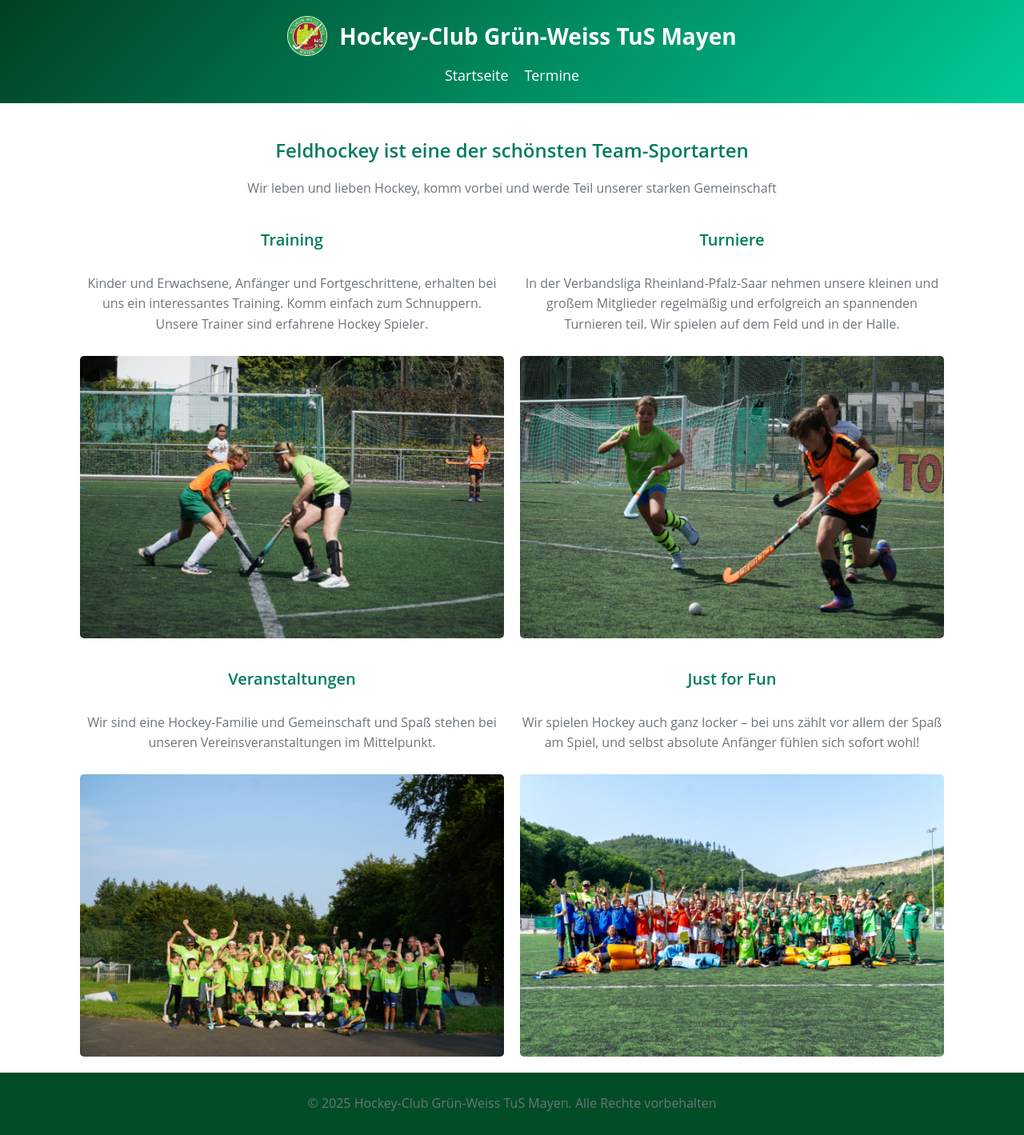
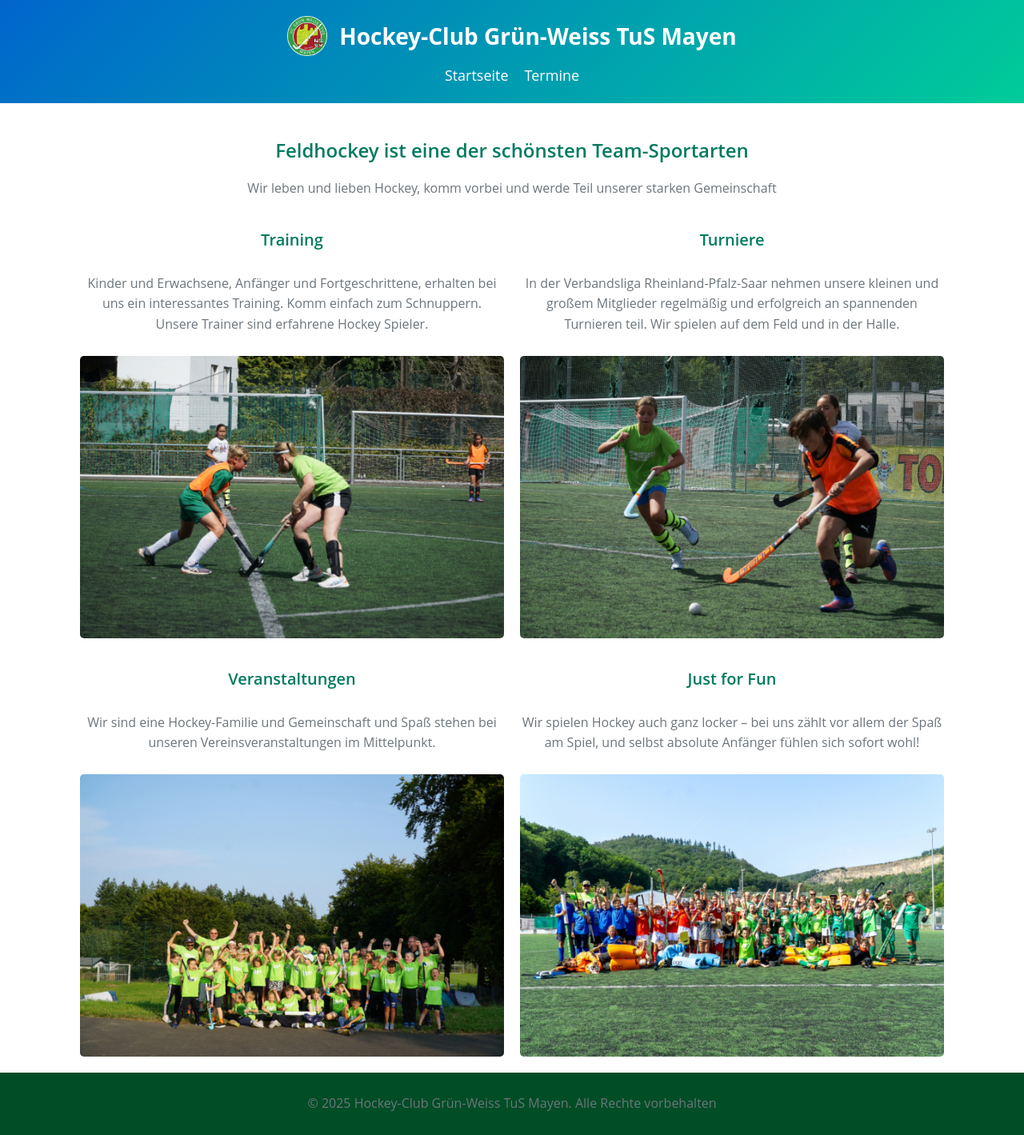
Before and after one commit to hockey-mayen/hockey-mayen.github.io, a Jekyll site: the page built from index.md, in a window 1280 px wide. Shown: the whole page at 80% size. Built offline with Jekyll 4.4.1, drawn with Linux system fonts in a browser that asks for light colours.

Commit message:
further commit jekyll now

```diff
--- a/assets/css/header.css
+++ b/assets/css/header.css
@@ -1,7 +1,7 @@
 /* Header */
 header {
     /*background-color: #004d26; !* Dunkelgrün *!*/
-    background: linear-gradient(135deg, #014022, #00cc99);
+    background: linear-gradient(135deg, #0066cc, #00cc99);
 
     color: white;
     padding: 20px 0;
```
